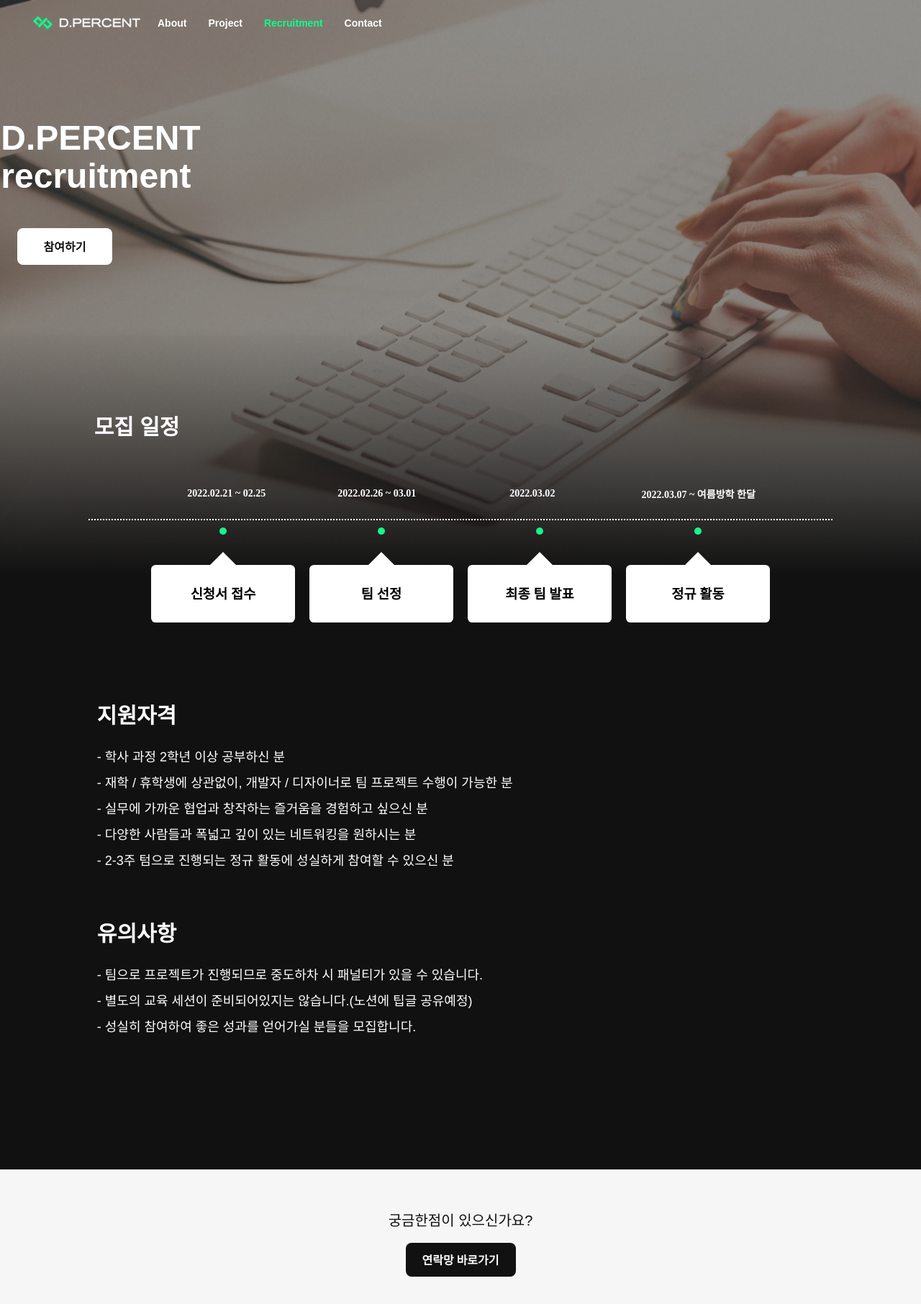
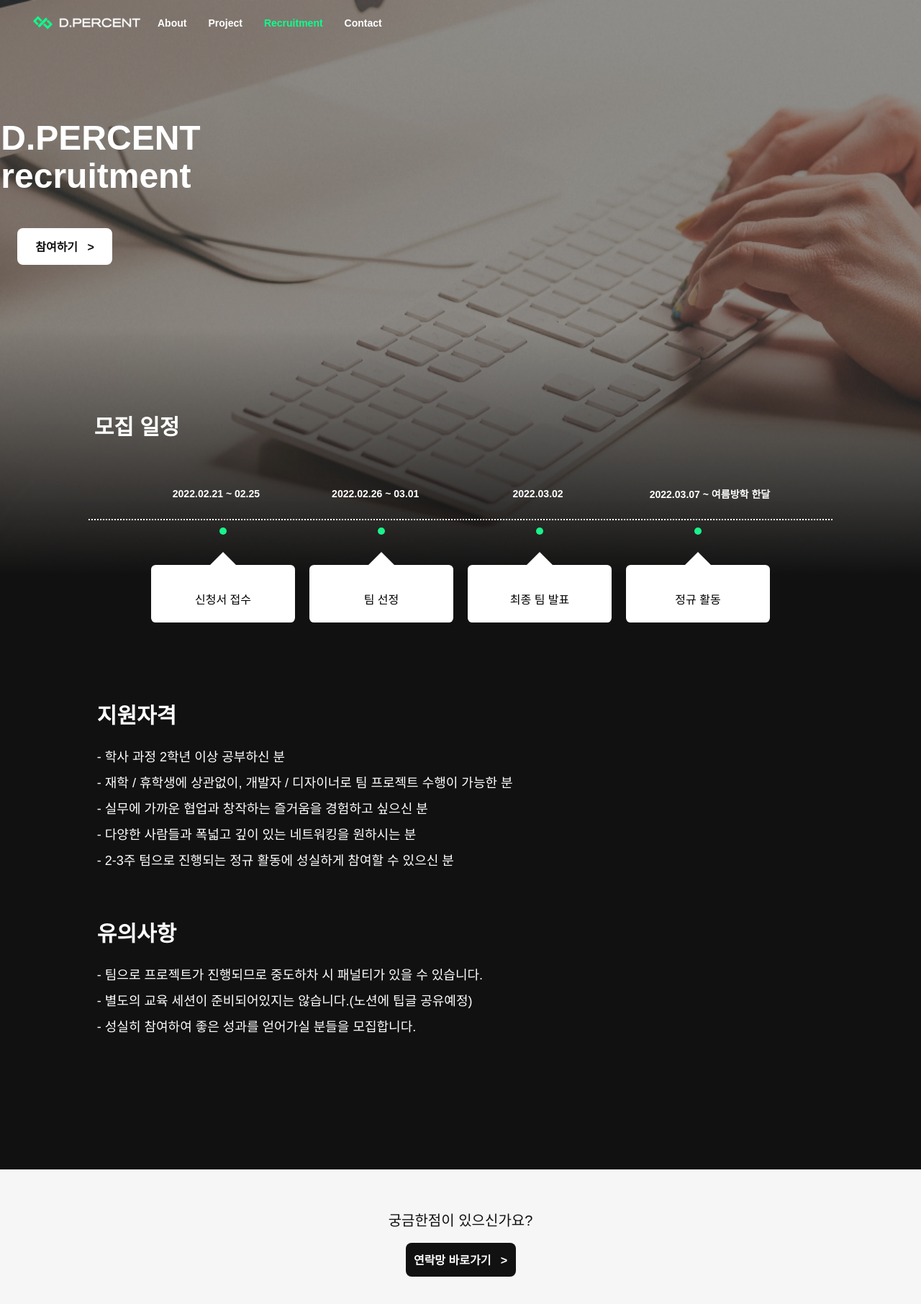
Before and after one commit to ahnwooseok/D.percent, a Next.js app: page /recruitment in a window 1280 px wide. Shown: the top 1812 px of the page at 72% size. Built offline with nearby package versions, Linux system fonts and the light colour scheme.

Commit message:
sort problem complete
ok

```diff
--- a/src/components/DesignerMain/index.jsx
+++ b/src/components/DesignerMain/index.jsx
@@ -111,7 +111,7 @@ function DesignerMain() {
           <Text data={interest} setData={setInterest}/>
 
 
-          <Button>제출하기</Button>
+          <Button>제출하기 ></Button>
 
 
 
--- a/src/components/HomeMain/index.jsx
+++ b/src/components/HomeMain/index.jsx
@@ -13,7 +13,7 @@ function HomeMain() {
         <SubTitle>디자이너 X 개발자의 꿈을 위한 첫 발걸음</SubTitle>
         <Link href='/about' passHref>
           {/* eslint-disable-next-line jsx-a11y/anchor-is-valid */}
-          <Anchor>디퍼센트 알아보기</Anchor>
+          <Anchor>디퍼센트 알아보기 ></Anchor>
         </Link>
       </Left>
 
--- a/src/components/RecruitMain/index.jsx
+++ b/src/components/RecruitMain/index.jsx
@@ -36,7 +36,7 @@ function HomeMain() {
 
           <Link href='/select' passHref>
             {/* eslint-disable-next-line jsx-a11y/anchor-is-valid */}
-            <Anchor>참여하기</Anchor>
+            <Anchor>참여하기 &nbsp; ></Anchor>
           </Link>
         </RecruitBox>
 
@@ -55,23 +55,23 @@ function HomeMain() {
         <ProcessBox>
           <BalloonBox>
             <BalloonCircle/>
-            <Balloon><BalloonContent><h3>신청서 접수</h3></BalloonContent><BalloonAfter/></Balloon>
+            <Balloon><BalloonContent style={{fontWeight:"500"}}>신청서 접수</BalloonContent><BalloonAfter/></Balloon>
           </BalloonBox>
 
           <BalloonBox>
             <BalloonCircle/>
-            <Balloon><BalloonContent><h3>팀 선정</h3></BalloonContent><BalloonAfter/></Balloon>
+            <Balloon><BalloonContent style={{fontWeight:"500"}}>팀 선정</BalloonContent><BalloonAfter/></Balloon>
           </BalloonBox>
 
           <BalloonBox>
 
             <BalloonCircle/>
-            <Balloon><BalloonContent><h3>최종 팀 발표</h3></BalloonContent><BalloonAfter/></Balloon>
+            <Balloon><BalloonContent style={{fontWeight:"500"}}>최종 팀 발표</BalloonContent><BalloonAfter/></Balloon>
           </BalloonBox>
 
           <BalloonBox>
             <BalloonCircle/>
-            <Balloon><BalloonContent><h3>정규 활동</h3></BalloonContent><BalloonAfter/></Balloon>
+            <Balloon><BalloonContent style={{fontWeight:"500"}}>정규 활동</BalloonContent><BalloonAfter/></Balloon>
           </BalloonBox>
 
         </ProcessBox>
@@ -104,7 +104,7 @@ function HomeMain() {
 
             <Link href='/contact' passHref>
               {/* eslint-disable-next-line jsx-a11y/anchor-is-valid */}
-              <Anchor2>연락망 바로가기</Anchor2>
+              <Anchor2>연락망 바로가기 &nbsp; ></Anchor2>
             </Link>
           </QuestionBox>
         </Question>
--- a/src/components/RecruitMain/styles.js
+++ b/src/components/RecruitMain/styles.js
@@ -42,6 +42,7 @@ export const Title = styled.h1`
 
 
 export const Anchor = styled.a`
+  font-family: Noto Sans KR, sans-serif;
   display: flex;
   align-items: center;
   justify-content: center;
@@ -101,7 +102,10 @@ export const ProcessBox = styled.div`
 
 export const Balloon = styled.div`
   position: relative;
+  justify-content: center;
+  align-items: center;
   background: #ffffff;
+  padding-top: 10px;
   border-radius: .4em;
     width: 200px;
     height: 80px;
@@ -123,6 +127,7 @@ export const BalloonContent = styled.div`
   padding: 25px 10px;
   text-align: center;
   align-items: center;
+  font-family: Noto Sans KR, sans-serif;
 `;
 
 export const BalloonBox = styled.div`
@@ -192,6 +197,7 @@ export const Anchor2 = styled.a`
   padding: 10px;
   color: #ffffff;
   font-size: 16px;
+  font-family: Noto Sans KR, sans-serif;
 
   //margin-top: 45px;
   //margin-right: 100px;
```
Also changed, not shown: src/components/ContactMain/index.jsx (+6 -5 lines), src/components/ContactMain/styles.js (+10 -0 lines), src/components/SelectMain/index.jsx (+12 -5 lines), src/components/SelectMain/styles.js (+8 -0 lines).
